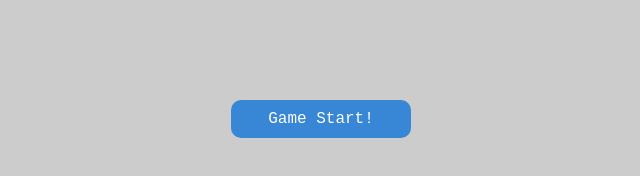
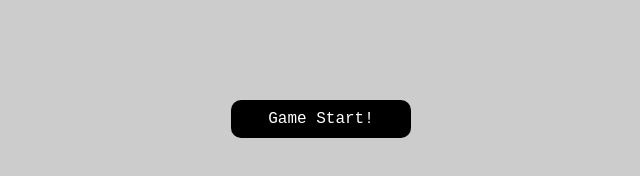
Before and after one commit to kouta1206/NumberGuessGame, a plain HTML site: page index.html in a window 1280 px wide. Shown: the whole page, without its empty margins (319-959 px from the left). Drawn offline with Linux system fonts and the light colour scheme.

Commit message:
updated file

```diff
--- a/style.css
+++ b/style.css
@@ -30,7 +30,7 @@ body {
 
 .btn {
   cursor: pointer;
-  background: #3887d6;
+  background: black;
   width: 120px;
   text-align: center;
   color: #fff;
```
